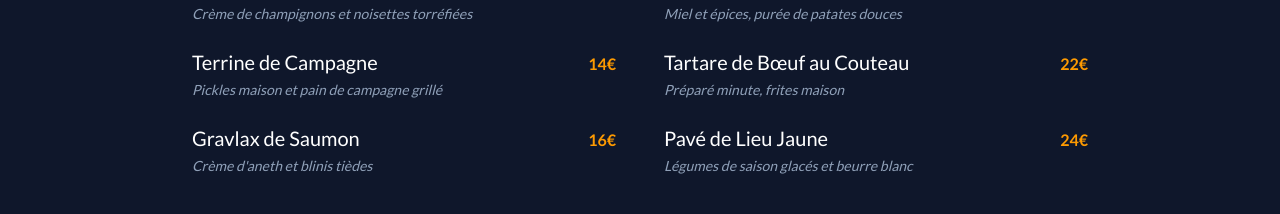
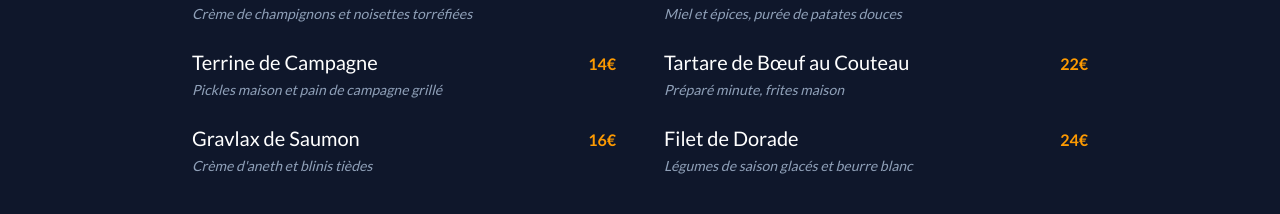
Before and after one commit to G-eraldo/leBistrotGourmand, a Nuxt app: page / in a window 1280 px wide. Shown: the part 1809-2023 px from the top of the page. Built offline with nearby package versions, Linux system fonts and the light colour scheme; a web font is replaced by a local one.

Commit message:
feat(menu): remplacer le Pavé de Lieu Jaune par un Filet de Dorade

```diff
--- a/app/app.vue
+++ b/app/app.vue
@@ -176,7 +176,7 @@ const menu = {
   mains: [
     { name: "Magret de Canard", price: 26, desc: "Miel et épices, purée de patates douces" },
     { name: "Tartare de Bœuf au Couteau", price: 22, desc: "Préparé minute, frites maison" },
-    { name: "Pavé de Lieu Jaune", price: 24, desc: "Légumes de saison glacés et beurre blanc" },
+    { name: "Filet de Dorade", price: 24, desc: "Légumes de saison glacés et beurre blanc" },
   ]
 };
 
```
